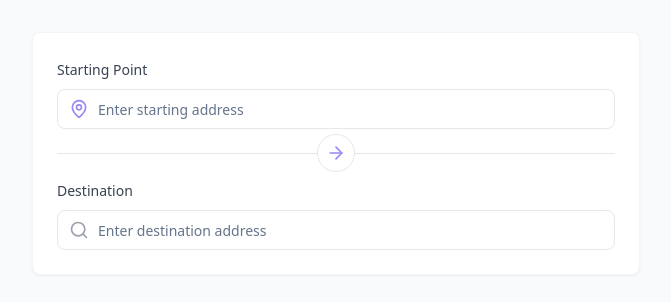
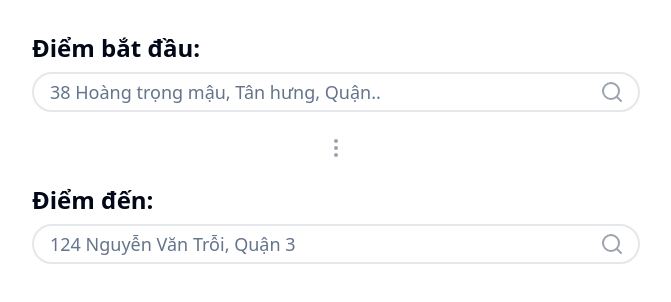
Before and after one commit to bamboofx/route-mapper-delight, a React (Vite) app: page / in a window 1280 px wide. Shown: the top 302 px of the page, without its empty margins (304-975 px from the left). Built offline with nearby package versions, Linux system fonts and the light colour scheme.

Commit message:
Create layout according to design
Implemented modifications to the existing codebase to create a new layout that aligns with the provided design image.
[skip gpt_engineer]

```diff
--- a/src/components/AddressInput.tsx
+++ b/src/components/AddressInput.tsx
@@ -1,34 +1,25 @@
 import React from "react";
-import { Search, MapPin } from "lucide-react";
+import { Search } from "lucide-react";
 import { Input } from "@/components/ui/input";
 
 interface AddressInputProps {
-  label: string;
   value: string;
   onChange: (value: string) => void;
   placeholder: string;
-  icon?: "start" | "end";
 }
 
-const AddressInput = ({ label, value, onChange, placeholder, icon }: AddressInputProps) => {
+const AddressInput = ({ value, onChange, placeholder }: AddressInputProps) => {
   return (
-    <div className="space-y-2">
-      <label className="text-sm font-medium text-gray-700">{label}</label>
     <div className="relative">
-        <div className="absolute left-3 top-1/2 -translate-y-1/2">
-          {icon === "start" ? (
-            <MapPin className="h-5 w-5 text-primary" />
-          ) : (
-            <Search className="h-5 w-5 text-gray-400" />
-          )}
-        </div>
       <Input
         type="text"
         value={value}
         onChange={(e) => onChange(e.target.value)}
         placeholder={placeholder}
-          className="pl-10 pr-4 py-2 w-full rounded-lg border border-gray-200 focus:border-primary focus:ring-2 focus:ring-primary/20 transition-all"
+        className="pl-4 pr-12 py-3 w-full text-lg rounded-full border-2 border-gray-200 focus:border-primary focus:ring-2 focus:ring-primary/20 transition-all"
       />
+      <div className="absolute right-4 top-1/2 -translate-y-1/2">
+        <Search className="h-6 w-6 text-gray-400" />
       </div>
     </div>
   );
--- a/src/components/RouteInfo.tsx
+++ b/src/components/RouteInfo.tsx
@@ -8,22 +8,15 @@ interface RouteInfoProps {
 
 const RouteInfo = ({ distance, duration, details }: RouteInfoProps) => {
   return (
-    <div className="bg-white p-6 rounded-lg shadow-sm border border-gray-100">
-      <div className="space-y-4">
-        <div className="flex justify-between items-center">
-          <div className="space-y-1">
-            <h3 className="text-lg font-semibold text-gray-900">Route Information</h3>
-            <div className="flex items-center space-x-4">
-              <span className="text-primary font-medium">{distance}</span>
-              <span className="text-gray-400">•</span>
-              <span className="text-gray-600">{duration}</span>
-            </div>
-          </div>
-        </div>
-        {details && (
-          <p className="text-gray-600 text-sm leading-relaxed">{details}</p>
-        )}
+    <div className="space-y-4">
+      <div className="text-xl">
+        <span className="font-medium">{distance}</span>
+        <span className="mx-2">-</span>
+        <span className="text-gray-700">{duration}</span>
       </div>
+      {details && (
+        <p className="text-gray-600 leading-relaxed">{details}</p>
+      )}
     </div>
   );
 };
--- a/src/pages/Index.tsx
+++ b/src/pages/Index.tsx
@@ -1,48 +1,49 @@
 import React, { useState } from "react";
 import AddressInput from "@/components/AddressInput";
 import RouteInfo from "@/components/RouteInfo";
-import { ArrowRight } from "lucide-react";
+import { MoreVertical } from "lucide-react";
 
 const Index = () => {
   const [startAddress, setStartAddress] = useState("");
   const [endAddress, setEndAddress] = useState("");
 
   return (
-    <div className="min-h-screen bg-gray-50">
+    <div className="min-h-screen bg-white">
       <div className="container max-w-2xl mx-auto py-8 px-4 sm:px-6 lg:px-8">
         <div className="space-y-8">
-          <div className="bg-white p-6 rounded-lg shadow-sm border border-gray-100">
           <div className="space-y-6">
+            <div>
+              <h2 className="text-2xl font-bold mb-2">Điểm bắt đầu:</h2>
               <AddressInput
-                label="Starting Point"
                 value={startAddress}
                 onChange={setStartAddress}
-                placeholder="Enter starting address"
-                icon="start"
+                placeholder="38 Hoàng trọng mậu, Tân hưng, Quận.."
               />
-              <div className="relative">
-                <div className="absolute left-1/2 -translate-x-1/2 -translate-y-1/2">
-                  <div className="bg-white p-2 rounded-full border border-gray-200">
-                    <ArrowRight className="h-5 w-5 text-primary" />
             </div>
+
+            <div className="flex justify-center">
+              <MoreVertical className="text-gray-400" />
             </div>
-                <hr className="border-gray-200" />
-              </div>
+
+            <div>
+              <h2 className="text-2xl font-bold mb-2">Điểm đến:</h2>
               <AddressInput
-                label="Destination"
                 value={endAddress}
                 onChange={setEndAddress}
-                placeholder="Enter destination address"
+                placeholder="124 Nguyễn Văn Trỗi, Quận 3"
               />
             </div>
           </div>
 
           {(startAddress || endAddress) && (
+            <div>
+              <h2 className="text-2xl font-bold mb-4">Thông tin đoạn đường:</h2>
               <RouteInfo
                 distance="15 km"
-              duration="56 minutes"
-              details="This route includes main roads and highways for optimal travel time."
+                duration="0 giờ 56 phút 25 giây"
+                details="Lorem ipsum dolor sit amet, consectetur adipiscing elit, sed do eiusmod tempor incididunt ut labore et dolore magna aliqua. Ut enim ad minim veniam"
               />
+            </div>
           )}
         </div>
       </div>
```
Lines whose indentation alone changed are shown as unchanged.
